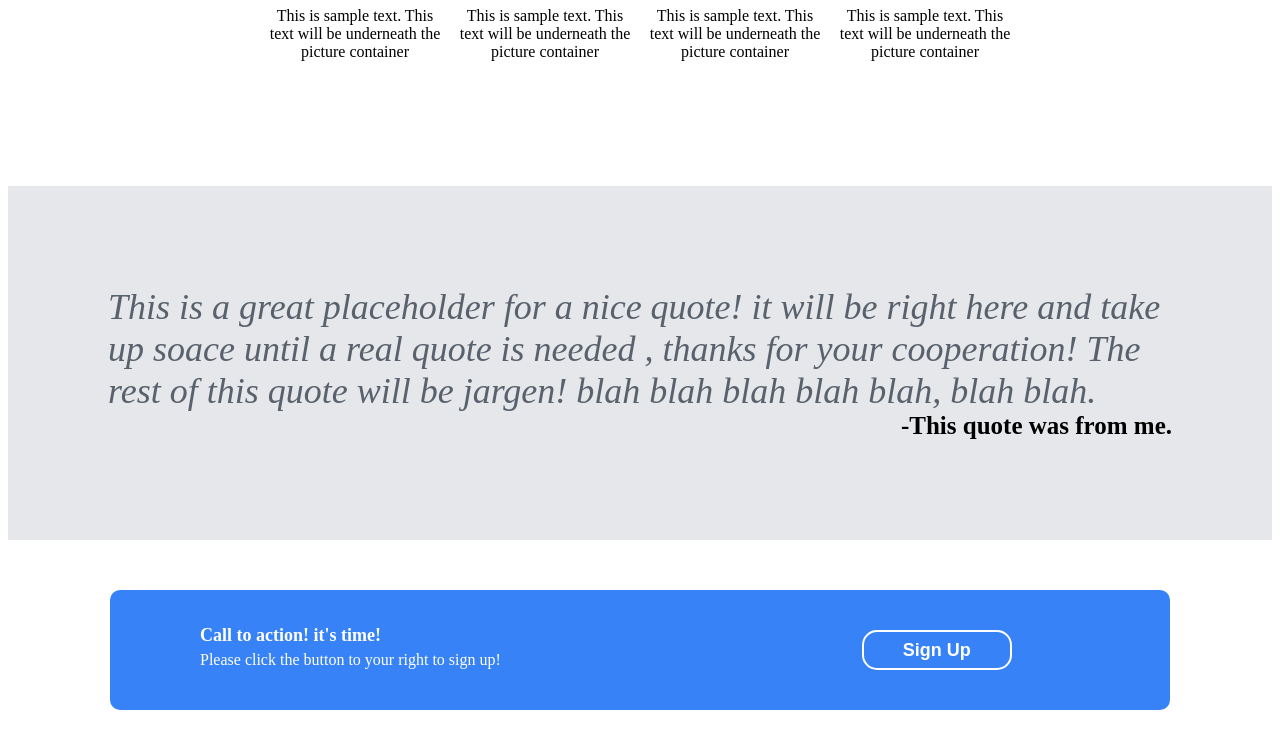
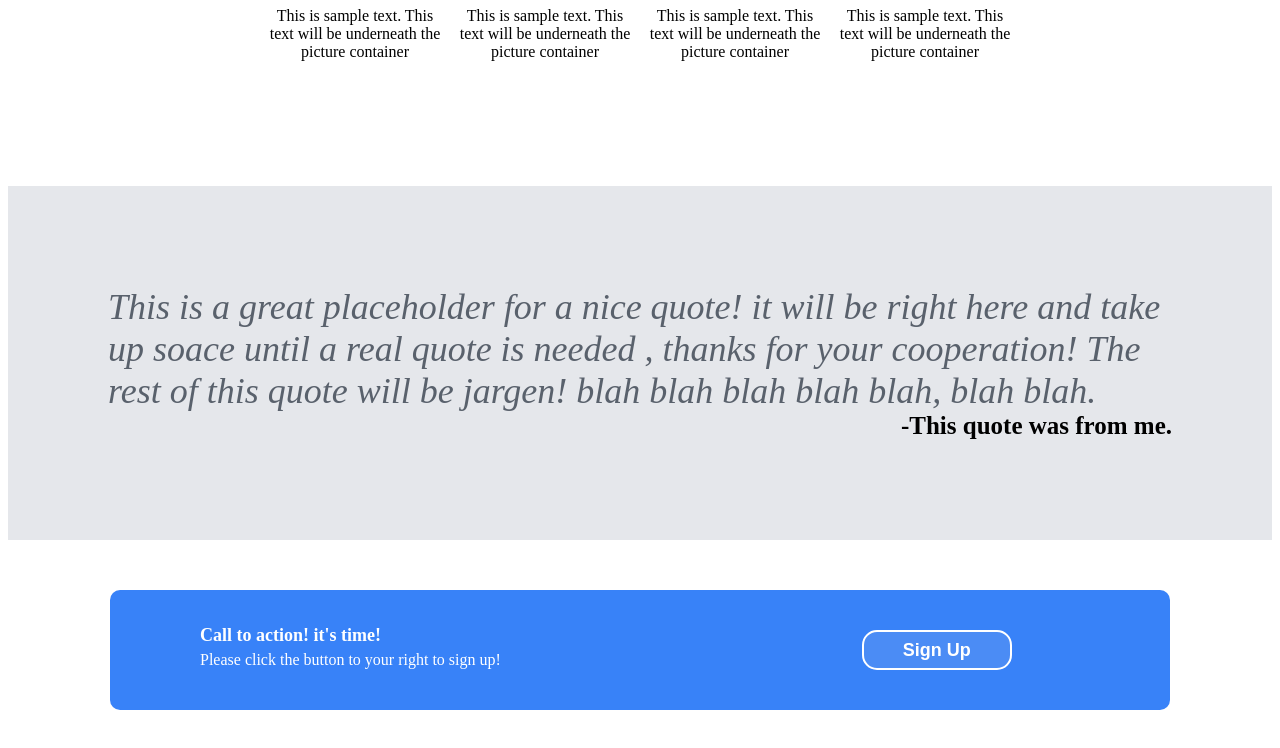
Before and after one commit to Jsbro98/landing-page, a plain HTML site: page index.html in a window 1280 px wide. In both pictures the pointer is over the button "Sign Up". Shown: the part 805-1553 px from the top of the page. Drawn offline with Linux system fonts and the light colour scheme.

Commit message:
added button hover and active color changes

```diff
--- a/style.css
+++ b/style.css
@@ -220,3 +220,11 @@
     font-weight: bold;
     overflow: hidden;
 }
+
+.button-four:hover {
+    background-color: #4b8cf5;
+}
+
+.button-four:active {
+    background-color: #2175fc;
+}
```
